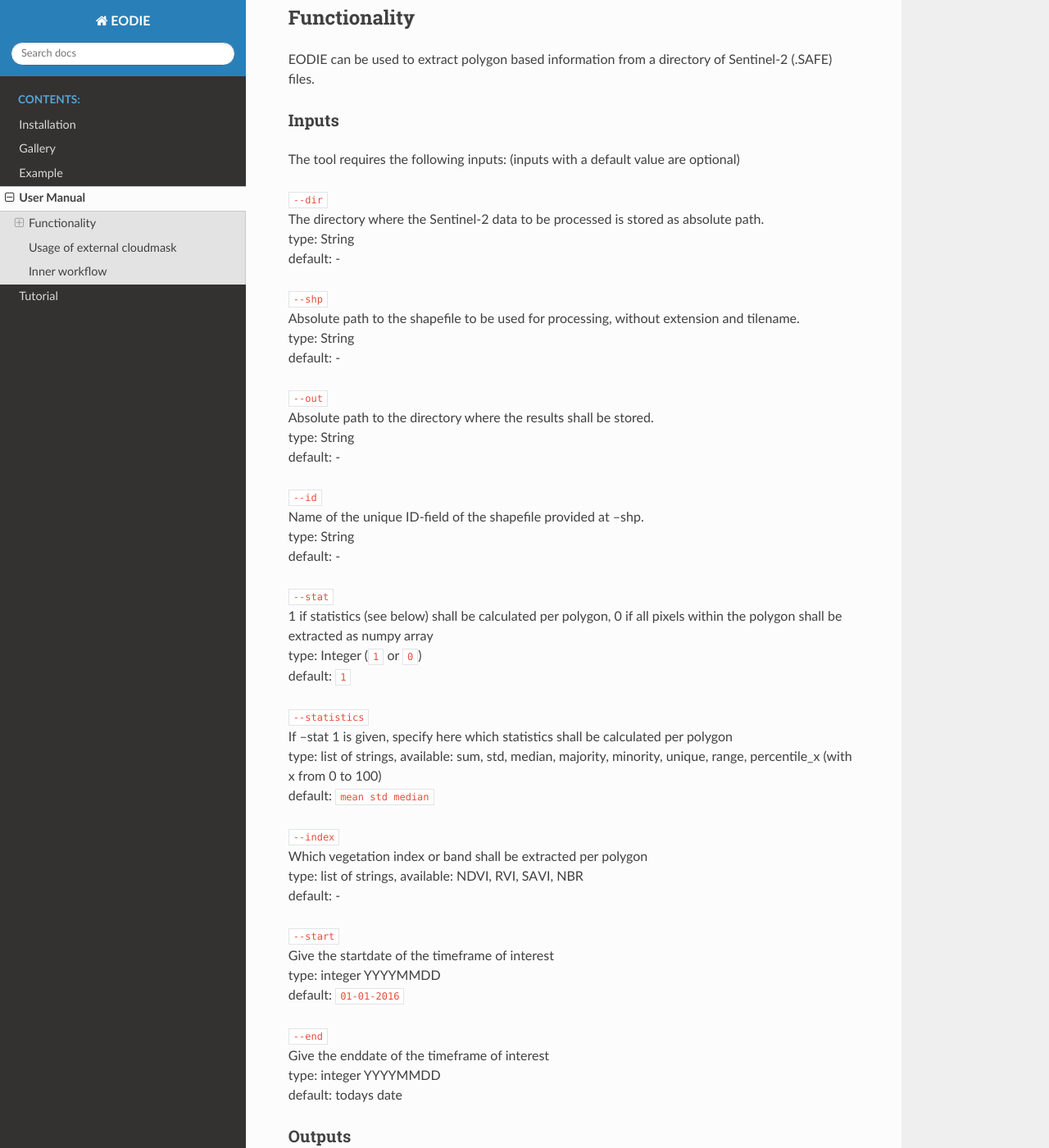
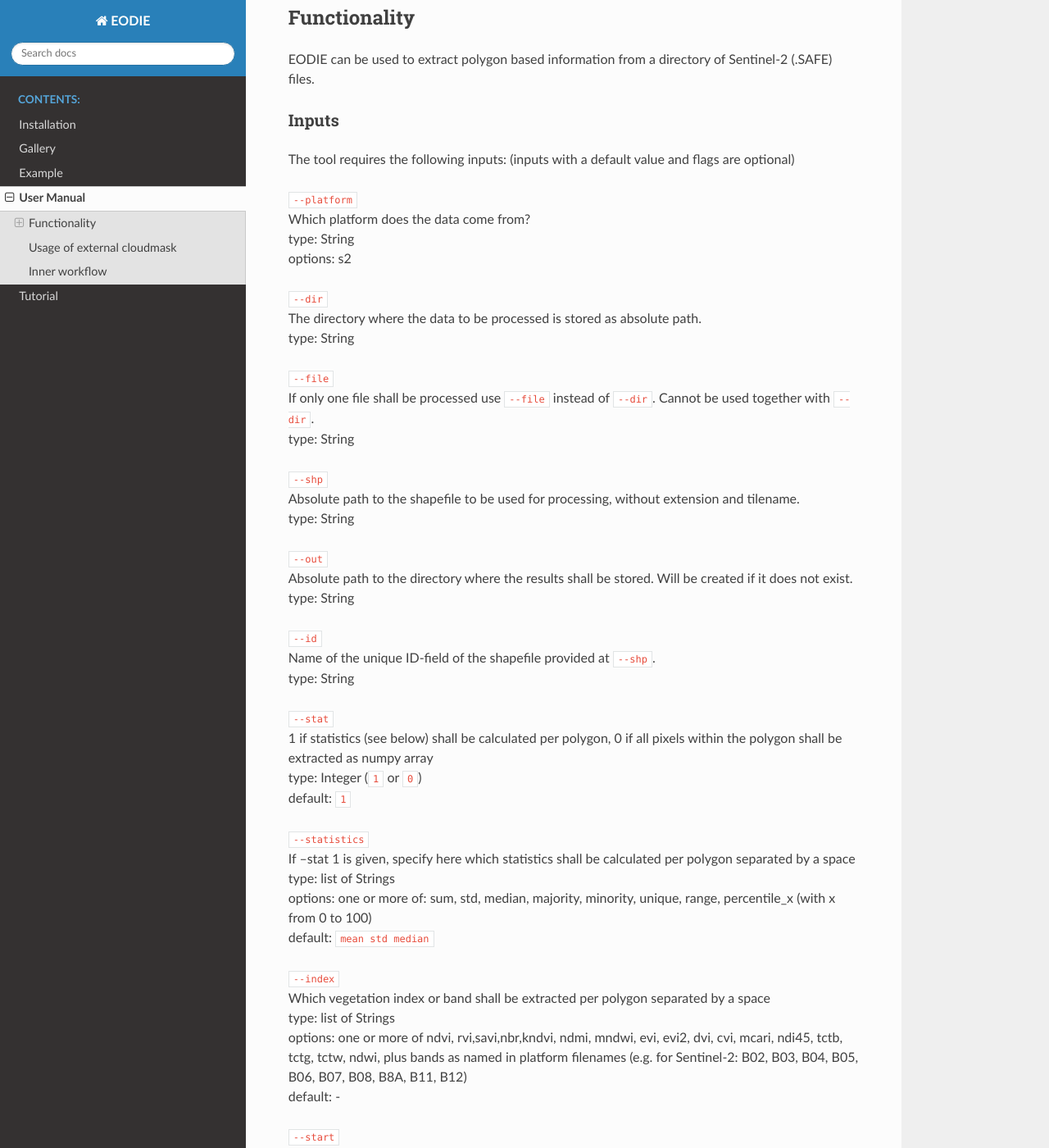
Before and after one commit to samumantha/EODIE, a Sphinx documentation site: the page built from docs/Use.rst, in a window 1280 px wide and 1400 px high, scrolled down 251 px. Shown: the whole window at 82% size. Built offline with Sphinx 7.4.7 and the Read the Docs theme 2.0.0, drawn with Linux system fonts in a browser that asks for light colours; some of the changed text lies outside the part shown.

Commit message:
userinputs updated

```diff
--- a/docs/Use.rst
+++ b/docs/Use.rst
@@ -14,28 +14,32 @@
 ^^^^^^^
 
 The tool requires the following inputs:
-(inputs with a default value are optional)
+(inputs with a default value and flags are optional)
+
+| ``--platform``
+| Which platform does the data come from?
+| type: String
+| options: s2
 
 | ``--dir``
-| The directory where the Sentinel-2 data to be processed is stored as absolute path.
+| The directory where the data to be processed is stored as absolute path.
 | type: String
-| default: -
 
+| ``--file``
+| If only one file shall be processed use ``--file`` instead of ``--dir``. Cannot be used together with ``--dir``.
+| type: String
 
 | ``--shp``
 | Absolute path to the shapefile to be used for processing, without extension and tilename.
 | type: String
-| default: -
 
 | ``--out``
-| Absolute path to the directory where the results shall be stored.
+| Absolute path to the directory where the results shall be stored. Will be created if it does not exist.
 | type: String
-| default: -
 
 | ``--id``
-| Name of the unique ID-field of the shapefile provided at --shp.
+| Name of the unique ID-field of the shapefile provided at ``--shp``.
 | type: String
-| default: -
 
 | ``--stat``
 | 1 if statistics (see below) shall be calculated per polygon, 0 if all pixels within the polygon shall be extracted as numpy array
@@ -43,13 +47,15 @@
 | default: ``1``
 
 | ``--statistics``
-| If --stat 1 is given, specify here which statistics shall be calculated per polygon
-| type: list of strings, available: sum, std, median, majority, minority, unique, range, percentile_x (with x from 0 to 100)
+| If --stat 1 is given, specify here which statistics shall be calculated per polygon separated by a space
+| type: list of Strings
+| options: one or more of: sum, std, median, majority, minority, unique, range, percentile_x (with x from 0 to 100)
 | default: ``mean std median``
 
 | ``--index``
-| Which vegetation index or band shall be extracted per polygon
-| type: list of strings, available: NDVI, RVI, SAVI, NBR
+| Which vegetation index or band shall be extracted per polygon separated by a space
+| type: list of Strings
+| options: one or more of ndvi, rvi,savi,nbr,kndvi, ndmi, mndwi, evi, evi2, dvi, cvi, mcari, ndi45, tctb, tctg, tctw, ndwi, plus bands as named in platform filenames (e.g. for Sentinel-2: B02, B03, B04, B05, B06, B07, B08, B8A, B11, B12)
 | default: -
 
 | ``--start``
@@ -61,6 +67,33 @@
 | Give the enddate of the timeframe of interest
 | type: integer YYYYMMDD
 | default: todays date
+
+| ``--keep_shp``
+| Flag to indicate all shapefiles created when running EODIE should be stored for further usage
+| type: flag
+
+| ``--geotiff``
+| Option to save output array to geotiff. 1 for geotiff, 0 for pickle array, only available when ``--stat 0``
+| type: Integer (``1`` or ``0``)
+| default: ``0``
+
+| ``--exclude_border``
+| Flag to indicate that border pixels (within the polygon) should be excluded from statistics calculations / array extraction
+| type: flag
+
+| ``--external_cloudmask``
+| [optional] Absolute path and name of external cloudmask (without tile and date and extension) if available
+| type: String
+
+| ``--exclude_splitshp``
+| Flag to indicate that splitshp has been run manually beforehand
+type: flag
+
+| ``--test``
+| For testing some datatypes are set to smaller, in general not needed by user
+| type: flag
+
+
 
 Outputs
 ^^^^^^^^
```
